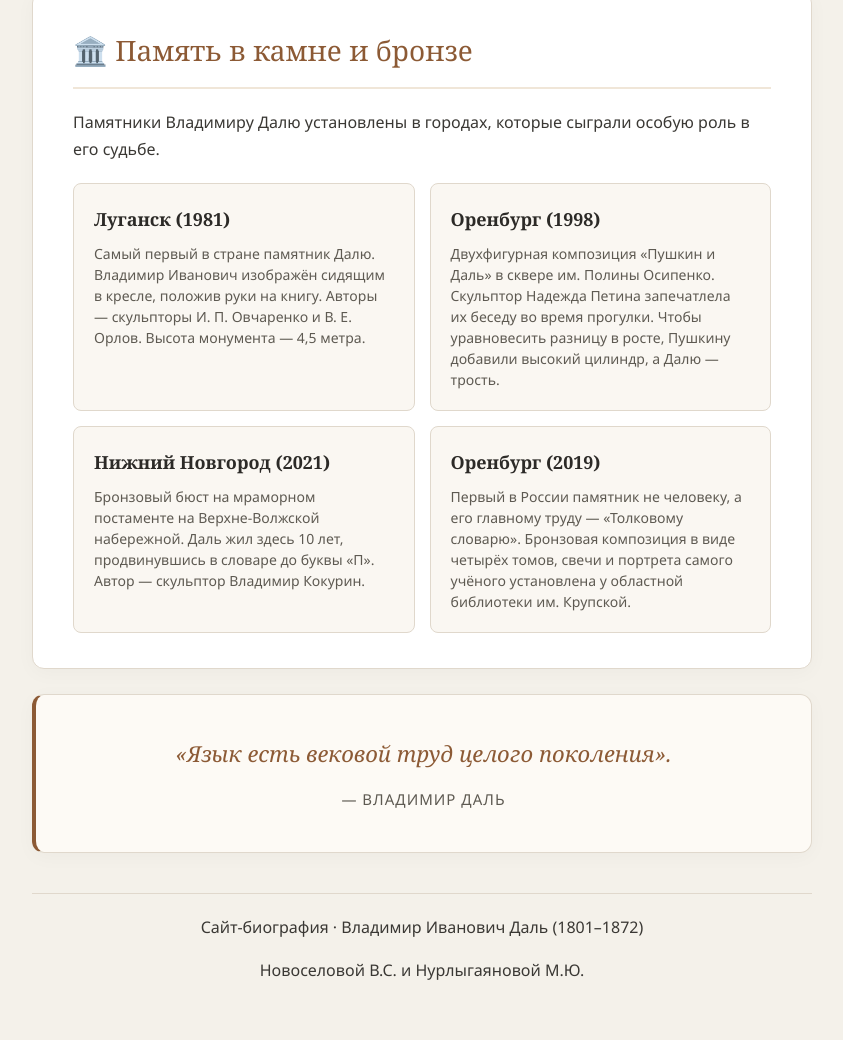
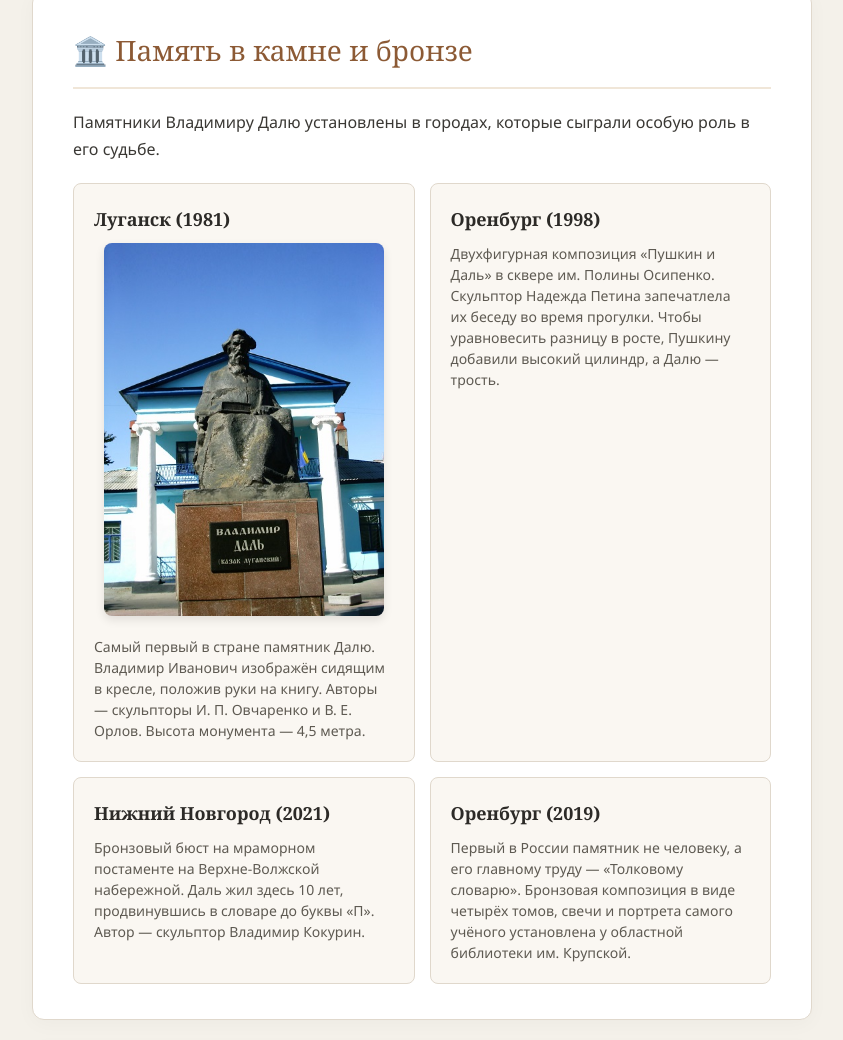
Before and after one commit to Vivene1/Dal, a plain HTML site: page index.html in a window 1280 px wide. Shown: the part 5421-6461 px from the top of the page, without its empty margins (218-1061 px from the left). Drawn offline with Linux system fonts and the light colour scheme.

Commit message:
Update index.html

```diff
--- a/index.html
+++ b/index.html
@@ -349,6 +349,12 @@ footer{
       <!-- Луганск -->
       <div class="work-card">
         <h3>Луганск (1981)</h3>
+
+        <!-- Фото памятника -->
+        <div style="text-align: center; margin-bottom: 12px;">
+          <img src="Pam_v_Luganske.jpg" alt="Памятник Далю в Луганске" style="max-width: 100%; width: 280px; border-radius: 8px; box-shadow: 0 4px 10px rgba(0,0,0,0.1);">
+        </div>
+
         <p>Самый первый в стране памятник Далю. Владимир Иванович изображён сидящим в кресле, положив руки на книгу. Авторы — скульпторы И. П. Овчаренко и В. Е. Орлов. Высота монумента — 4,5 метра.</p>
       </div>
 
```
